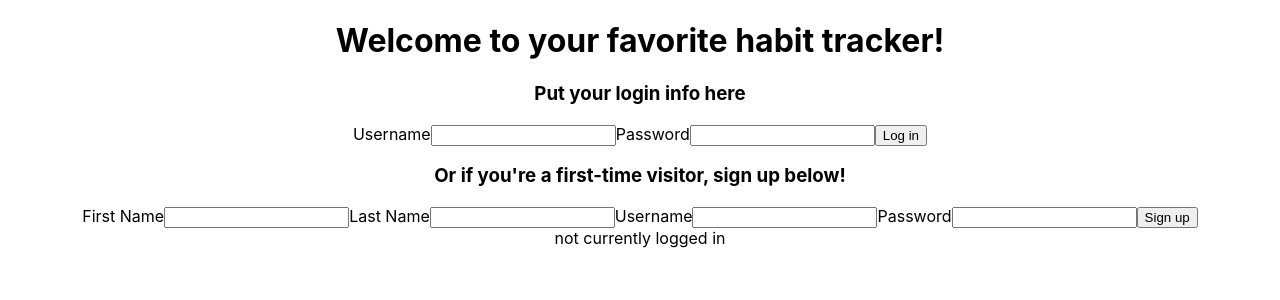
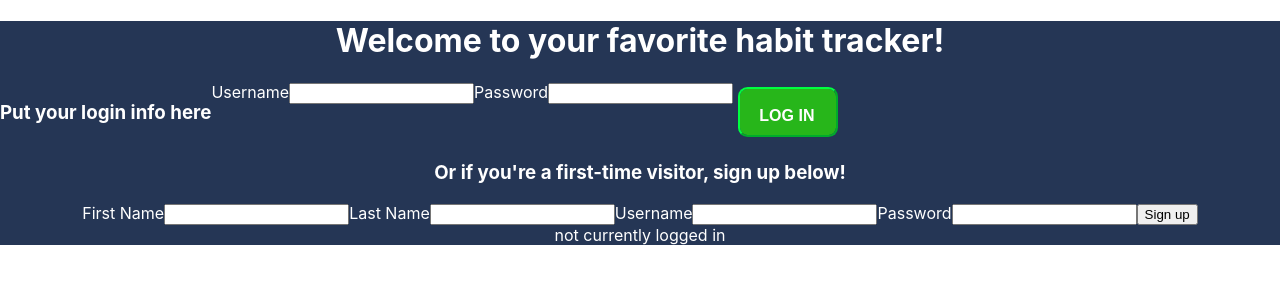
Before and after one commit to HDB-1/habit_tracker, a React (Create React App) app in the folder habit_tracker/: page / in a window 1280 px wide. Shown: the top 300 px of the page. Built offline with nearby package versions, Linux system fonts and the light colour scheme; no server answers.

Commit message:
add more styling to account overview and begin styling on login component

```diff
--- a/habit_tracker/src/App.css
+++ b/habit_tracker/src/App.css
@@ -1,3 +1,8 @@
 .app {
   text-align: center;
+  background-color: #253655;
+  background-size: cover;
+  height: 100%;
+  width: 100%;
+  color: white;
 }
--- a/habit_tracker/src/components/Login/Login.css
+++ b/habit_tracker/src/components/Login/Login.css
@@ -0,0 +1,35 @@
+.login {
+    display: flex;
+    flex-direction: row;
+}
+
+.loginButton {
+    outline: none;
+    height: 50px;
+    width: 100px;
+    box-sizing: border-box;
+    appearance: none;
+    background-color: transparent;
+    border-radius: 0.6em;
+    cursor: pointer;
+    display: flex;
+    align-self: center;
+    font-size: 1rem;
+    font-weight: 400;
+    line-height: 1;
+    margin: 5px;
+    padding: 1.2em 1.2em;
+    text-decoration: none;
+    text-align: center;
+    text-transform: uppercase;
+    font-family: 'Montserrat', sans-serif;
+    font-weight: 700;
+    border-color: rgb(0, 255, 64);
+    color: #fff;
+    box-shadow: 0 0 40px 40px rgb(39, 182, 26) inset, 0 0 0 0 rgb(20, 214, 69);
+    transition: all 150ms ease-in-out;
+}
+  .loginButton:hover {
+    box-shadow: 0 0 10px 0 rgb(47, 201, 33) inset, 0 0 10px 4px rgb(30, 189, 91);
+    color: green;
+}
--- a/habit_tracker/src/components/Login/Login.js
+++ b/habit_tracker/src/components/Login/Login.js
@@ -1,4 +1,5 @@
 import React, { Component } from 'react'
+import './Login.css'
 
 export class Login extends Component {
 
@@ -14,7 +15,7 @@ export class Login extends Component {
 
 
         return (
-            <div>
+            <div className="login">
                 <h3>Put your login info here</h3>
                 <label for="userName">Username
                 <input type="text" className = "userName" name="userName" onChange={(event) => this.handleChangeOfUsername(event)}></input>
@@ -22,7 +23,7 @@ export class Login extends Component {
                 <label for="password">Password
                 <input type="text" className = "password" name="password" onChange={(event) => this.handleChangeOfPassword(event)}></input>
                 </label>
-                <button type="button" id="loginButton" onClick={() => this.props.checkCredentials(this.state.currenInputUsername, this.state.currenInputPassword)}>Log in</button>
+                <button type="button" className="loginButton" onClick={() => this.props.checkCredentials(this.state.currenInputUsername, this.state.currenInputPassword)}>Log in</button>
             </div>
         )
     }
--- a/habit_tracker/src/components/Task/Task.css
+++ b/habit_tracker/src/components/Task/Task.css
@@ -14,7 +14,7 @@
     border: 3px solid black;
     margin: 10px;
     display: inline-block;
-    width: 85%;
+    width: 60%;
     padding: 5px;
     font-family: 'Gill Sans', 'Gill Sans MT', Calibri, 'Trebuchet MS', sans-serif;
     font-size: 14px;
```
